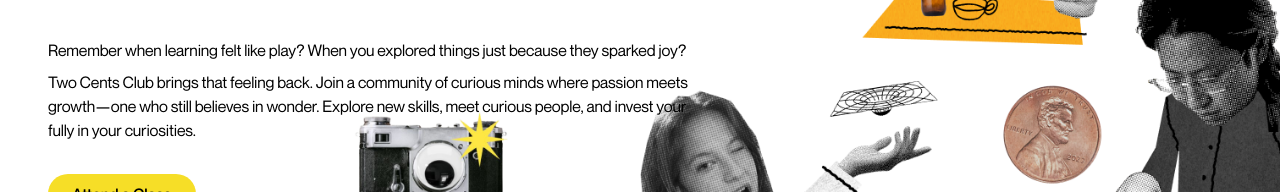
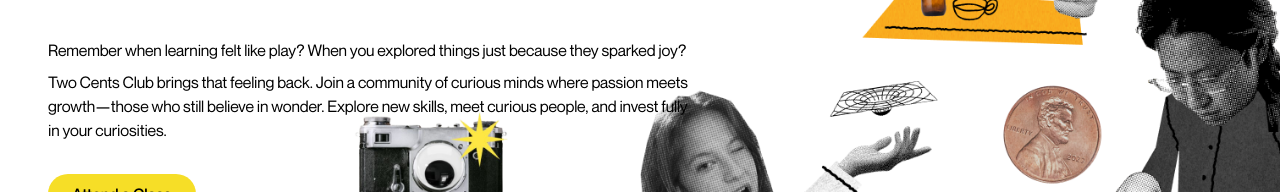
Before and after one commit to huebound/two-cents, a Next.js app: page / in a window 1280 px wide. Shown: the part 396-588 px from the top of the page. Built offline with nearby package versions, Linux system fonts and the light colour scheme; no server answers.

Commit message:
Change wording

```diff
--- a/app/page.tsx
+++ b/app/page.tsx
@@ -212,9 +212,8 @@
               </p>
               <p className="text-l tracking-[-0.01em] text-black text-left">
                 Two Cents Club brings that feeling back. Join a community of
-                curious minds where passion meets growth—one who still believes
-                in wonder. Explore new skills, meet curious people, and invest
-                your fully in your curiosities.
+                curious minds where passion meets growth—those who still believe
+                in wonder. Explore new skills, meet curious people, and invest fully in your curiosities.
               </p>
               </div>
               <div className="flex justify-center md:justify-start">
@@ -403,7 +402,7 @@
                 Ready to learn something new?
               </h2>
               <p className="mb-8 text-l lg:text-xl tracking-[-0.01em]">
-                Invest in your mind, feed your curiosity, and meet this kind of
+                Invest in your mind, feed your curiosity, and meet the kind of
                 people who challenge you to grow. Join Two Cents Club.
               </p>
               <Button
```
